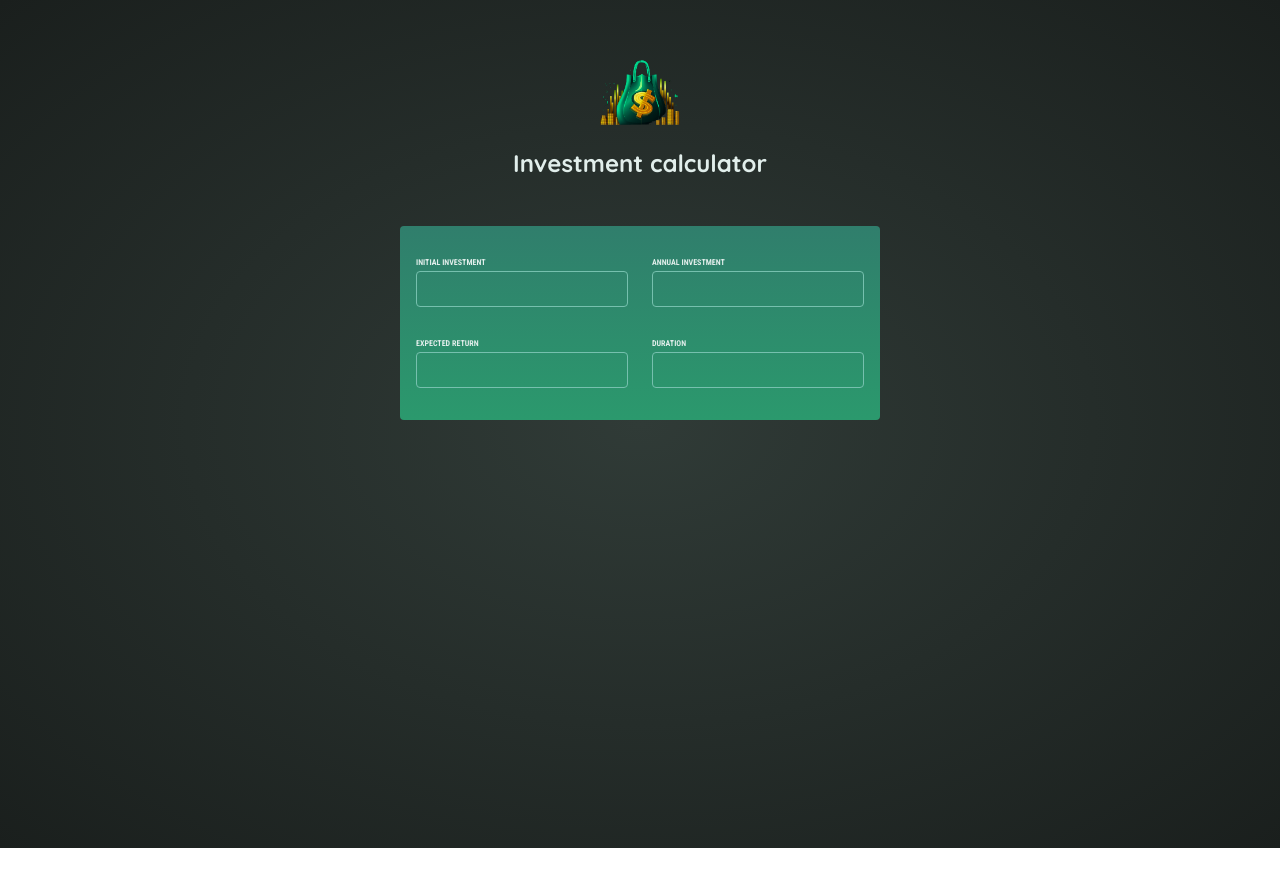
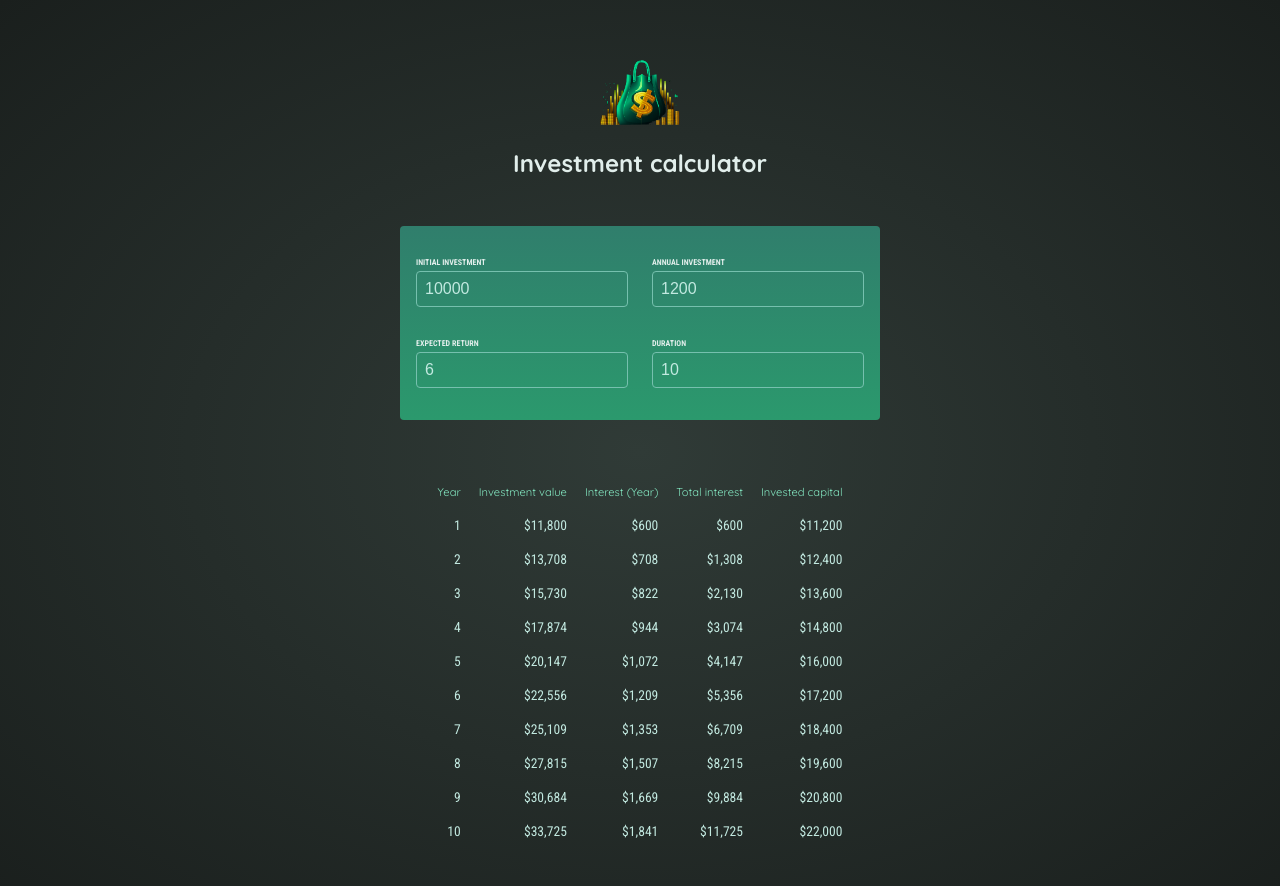
Before and after one commit to YakovShevtsov/investment-calculator, a React (Vite) app: page / in a window 1280 px wide. Shown: the top 886 px of the page. Before the commit the page ends 848 px from the top, so only its background shows below. Built offline with nearby package versions, Linux system fonts and the light colour scheme.

Commit message:
Outputting calculated results into the table

```diff
--- a/src/App.jsx
+++ b/src/App.jsx
@@ -1,11 +1,28 @@
 import Header from "./components/Header";
 import UserInput from "./components/UserInput";
+import ResultTable from "./components/ResultTable";
+import { useState } from "react";
 
 function App() {
+  const [currentValues, setCurrentValues] = useState({
+    initialInvestment: 10000,
+    annualInvestment: 1200,
+    expectedReturn: 6,
+    duration: 10,
+  });
+
+  function getInputValues(field, value) {
+    setCurrentValues((prevValues) => {
+      let prevValuesCopy = { ...prevValues, [field]: +value };
+      return prevValuesCopy;
+    });
+  }
+
   return (
     <main>
       <Header />
-      <UserInput />
+      <UserInput onGetValues={getInputValues} userInputs={currentValues} />
+      <ResultTable currentData={currentValues} />
     </main>
   );
 }
--- a/src/components/Input.jsx
+++ b/src/components/Input.jsx
@@ -1,19 +1,20 @@
 import { useState } from "react";
 
-export default function Input({ label }) {
-  const [inputValue, setInputValue] = useState("");
+export default function Input({ label, onGetValues, value, ...props }) {
+  const [inputValue, setInputValue] = useState(value);
 
   function changeHandler(event) {
     setInputValue(event.target.value);
+    onGetValues(event.target.id, event.target.value);
   }
 
   return (
     <p>
       <label>{label}</label>
       <input
-        type="text"
+        {...props}
+        onChange={changeHandler}
         value={inputValue}
-        onChange={changeHandler}
       />
     </p>
   );
--- /dev/null
+++ b/src/components/ResultTable.jsx
@@ -0,0 +1,44 @@
+import { calculateInvestmentResults, formatter } from "../util/investment";
+
+export default function ResultTable({ currentData }) {
+  const calculatedData = calculateInvestmentResults(currentData);
+
+  const initialInvestment =
+    calculatedData[0].valueEndOfYear -
+    calculatedData[0].interest -
+    calculatedData[0].annualInvestment;
+
+  return (
+    <table id="result">
+      <thead>
+        <tr>
+          <td>Year</td>
+          <td>Investment value</td>
+          <td>Interest (Year)</td>
+          <td>Total interest</td>
+          <td>Invested capital</td>
+        </tr>
+      </thead>
+      <tbody>
+        {calculatedData.map((row) => {
+          const totalInterest =
+            row.valueEndOfYear -
+            row.annualInvestment * row.year -
+            initialInvestment;
+
+          const totalAmountInvested = row.valueEndOfYear - totalInterest;
+
+          return (
+            <tr key={row.year}>
+              <td>{row.year}</td>
+              <td>{formatter.format(row.valueEndOfYear)}</td>
+              <td>{formatter.format(row.interest)}</td>
+              <td>{formatter.format(totalInterest)}</td>
+              <td>{formatter.format(totalAmountInvested)}</td>
+            </tr>
+          );
+        })}
+      </tbody>
+    </table>
+  );
+}
--- a/src/components/UserInput.jsx
+++ b/src/components/UserInput.jsx
@@ -1,15 +1,39 @@
 import Input from "./Input";
 
-export default function UserInput() {
+export default function UserInput({ onGetValues, userInputs }) {
   return (
     <div id="user-input">
       <div className="input-group">
-        <Input label="initial investment" />
-        <Input label="annual investment" />
+        <Input
+          label="initial investment"
+          onGetValues={onGetValues}
+          id="initialInvestment"
+          type="number"
+          value={userInputs.initialInvestment}
+        />
+        <Input
+          label="annual investment"
+          onGetValues={onGetValues}
+          id="annualInvestment"
+          type="number"
+          value={userInputs.annualInvestment}
+        />
       </div>
       <div className="input-group">
-        <Input label="expected return" />
-        <Input label="duration" />
+        <Input
+          label="expected return"
+          onGetValues={onGetValues}
+          id="expectedReturn"
+          type="number"
+          value={userInputs.expectedReturn}
+        />
+        <Input
+          label="duration"
+          onGetValues={onGetValues}
+          id="duration"
+          type="number"
+          value={userInputs.duration}
+        />
       </div>
     </div>
   );
--- a/src/util/investment.js
+++ b/src/util/investment.js
@@ -30,9 +30,9 @@ export function calculateInvestmentResults({
 // The browser-provided Intl API is used to prepare a formatter object
 // This object offers a "format()" method that can be used to format numbers as currency
 // Example Usage: formatter.format(1000) => yields "$1,000"
-export const formatter = new Intl.NumberFormat('en-US', {
-  style: 'currency',
-  currency: 'USD',
+export const formatter = new Intl.NumberFormat("en-US", {
+  style: "currency",
+  currency: "USD",
   minimumFractionDigits: 0,
   maximumFractionDigits: 0,
 });
```
